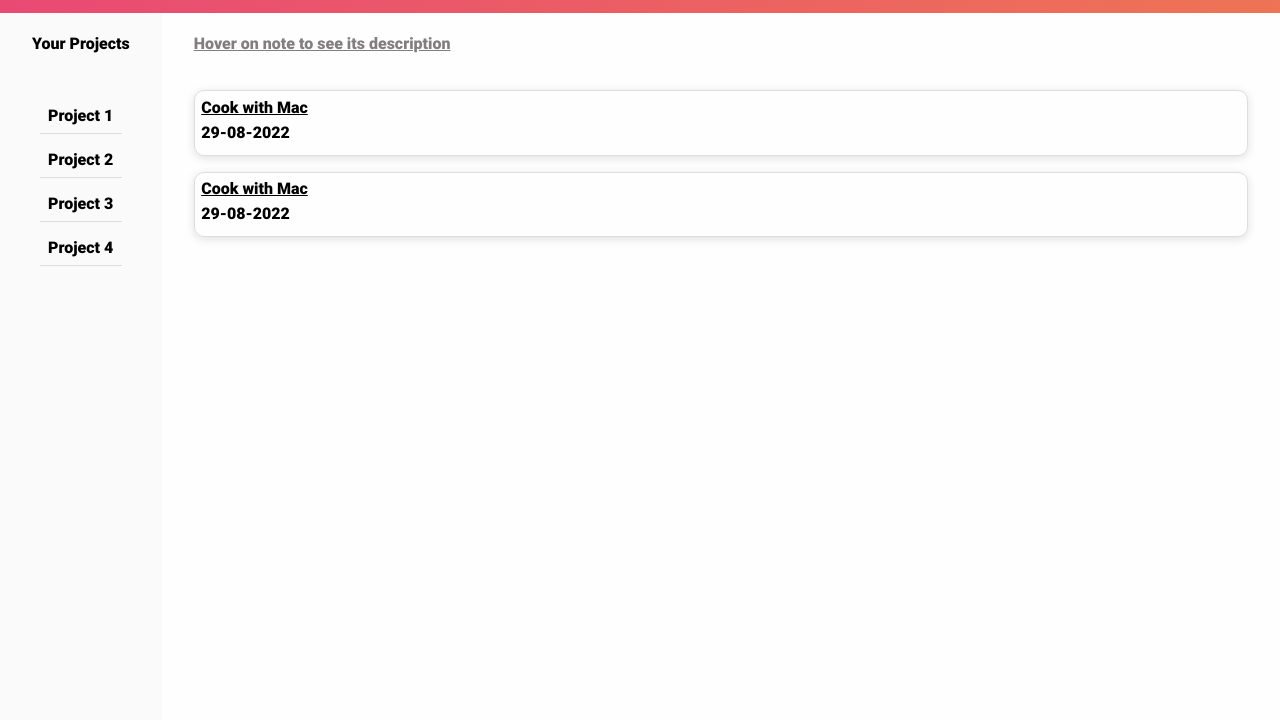
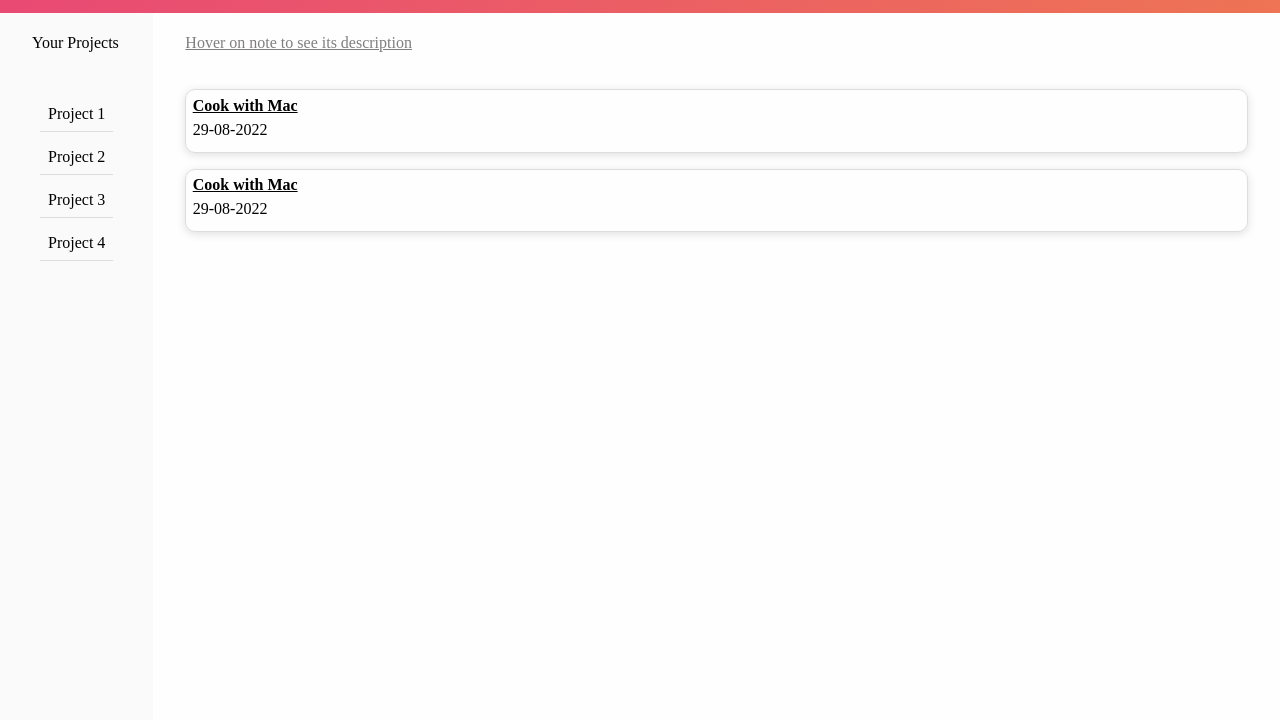
Before and after one commit to JakubDrozd/Todo-List, a website built with webpack: page toDoLayoutProject/index.html in a window 1280 px wide. Shown: the part 45-765 px from the top of the page. Built offline with nearby package versions, Linux system fonts and the light colour scheme.

Commit message:
Refactor font family

```diff
--- a/src/style.css
+++ b/src/style.css
@@ -1,6 +1,6 @@
 @font-face {
-  font-family: "roboto";
-  src: url(../src/assets/fonts/Roboto-Black.ttf);
+  font-family: "openSans";
+  src: url(https://fonts.googleapis.com/css2?family=Open+Sans&display=swap);
 }
 
 @font-face {
@@ -27,12 +27,13 @@
 }
 
 body {
+  font-size: 1em;
   padding: 0;
   margin: 0;
   box-sizing: border-box;
   width: 100vw;
   height: 100vh;
-  font-family: "roboto";
+  font-family: "openSans";
   font-weight: normal;
 }
 
@@ -45,6 +46,10 @@ form {
 .field {
   display: flex;
   flex-flow: column nowrap;
+}
+
+.field input {
+  font-family: inherit;
 }
 
 /* MODAL */
```
